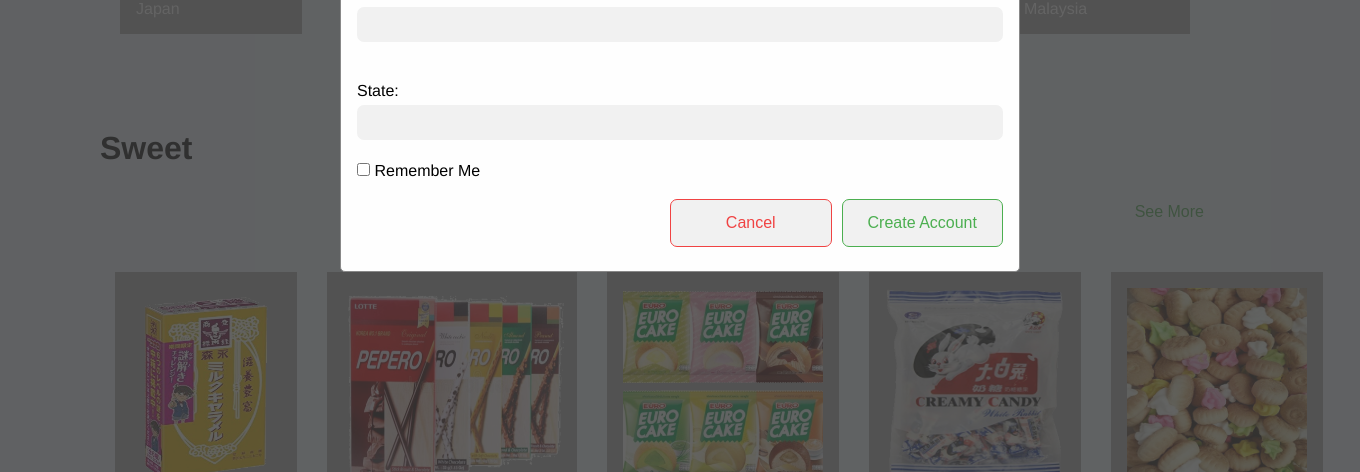
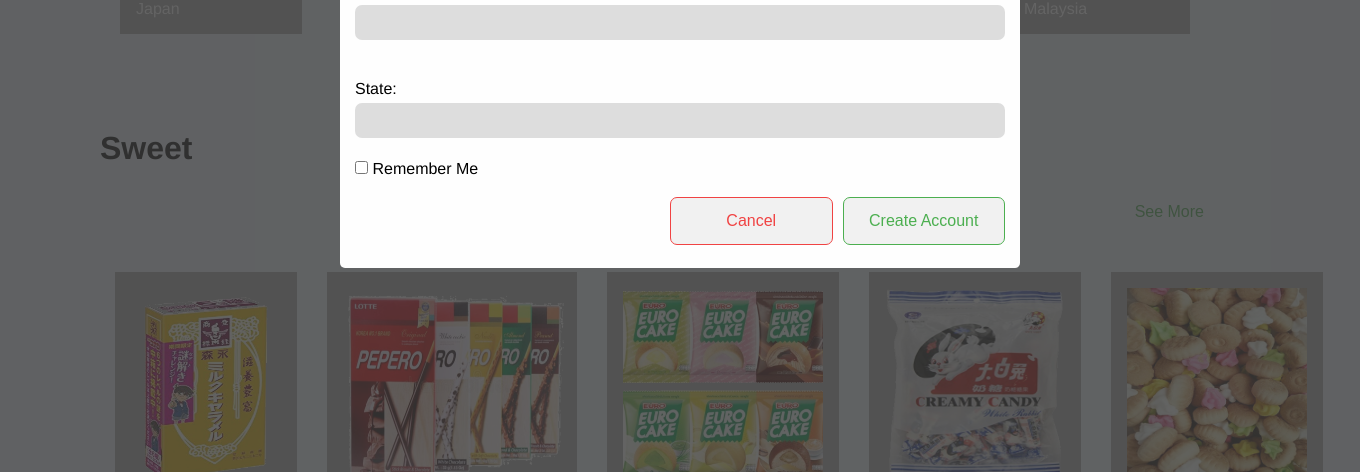
Before and after one commit to BrimFord/WebFund, a PHP site: page / in a window 1360 px wide, after a click that opens the changed part. Shown: the part 768-1240 px from the top of the page. Run offline with PHP 8.4, Linux system fonts and the light colour scheme.

Commit message:
change some shits

```diff
--- a/index.html
+++ b/index.html
@@ -44,7 +44,7 @@
 
             <!--Search Bar & Search Icon-->
             <div style="width: 70%; margin-top: 17px;">
-                <input type="text" placeholder="Search.." style="width: 90%; border-radius: 5px;margin-right: 15px;">
+                <input type="text" placeholder="Search.." style="width: 90%; border-radius: 5px;margin-right: 15px; background-color: whitesmoke;">
                 <input type="image" src="img/search.svg" alt="Submit" style="width: 27px; filter:invert(1); position: absolute; top: 38px;">
             </div>
 
@@ -57,14 +57,11 @@
 
 
         <!--Pop-up Register & Login Form-->
-        <div id="PopUpForm" class="modal" onclick="NoPopUp()">
-
-            <!-- X Close Pop-up Form-->
-            <span onclick="window.close()" class="close" title="Close Modal">&times;</span>
+        <div id="PopUpForm" class="PopUpContainer" onclick="NoPopUp()">
 
             <!--REGISTER FORM-->
-            <form action="/handling.php" method="POST" class="modal-content" id="accountForm" onsubmit="return validateForm()">
-                    <div class="padding">
+            <form action="/handling.php" method="POST" class="PopUpContent" id="accountForm" onsubmit="return validateForm()">
+                    <div style="padding: 15px;">
 
                         <!--SIGN UP & LOGIN Headings-->
                         <div style="overflow: auto;">
@@ -77,7 +74,7 @@
                         <!--REGISTER FORM FIELDS-->
                         <div>
                             <label for="user_name">Username: </label><br>
-                            <input type="text" id="user_name" name="user_name">
+                            <input type="text" id="user_name" name="user_name" placeholder="Full Name">
 
                             <br><br>
 
@@ -124,8 +121,8 @@
 
 
                 <!--LOGIN FORM-->
-                <form action="/handling.php" method="POST" class="modal-content" id="loginForm" onsubmit="return validateFormLogin()" style="display: none;">
-                        <div class="padding">
+                <form action="/handling.php" method="POST" class="PopUpContent" id="loginForm" onsubmit="return validateFormLogin()" style="display: none;">
+                        <div style="padding: 15px;">
 
                                 <!--SIGN UP & LOGIN Headings-->
                                 <div style="overflow: auto;">
@@ -157,46 +154,6 @@
         </div>
 
 
-
-        <!--CHECKOUT-->
-        <div id="PopUpCart" class="modal" onclick="NoPopUpCart()">
-                <div class="padding modal-content">
-
-                    <!--CHECKOUT Headings-->
-                    <div>
-                            <h1 style="display: inline-block;">Checkout</h1>
-                        </div>
-                        <br><br>
-
-                        <!---->
-                        <div>
-                            <label for="method">Payment Method: </label>
-                            <br>
-                            <select name="method" id="method" style="width: 100%;" onchange="payment()">
-                                <option value="" disabled selected>--SELECT--</option>
-                                <option value="cod">Cash on Delivery</option>
-                                <option value="card">Credit/Debit Card</option>
-                            </select>
-
-                            <br><br>
-
-                            <label for="addressShipping">Shipping Address: </label>
-                            <input type="text" name="addressShipping"><br>
-                            <input type="checkbox" name="addressUser" style="margin-bottom:15px"> Same as profile's address
-
-                            <br><br>
-
-                            <div id="card" style="display: none">
-                                <h1>Accepted Payment</h1><br><br>
-
-                                <label for="postcode">Card Number: </label><br>
-                                <input type="number" name="cardNum" pattern="[0-9]{14}">
-
-
-                            </div>
-                        </div>
-                </div>
-        </div>
 
 
 
--- a/script/header.js
+++ b/script/header.js
@@ -1,8 +1,3 @@
-            function close(){
-                document.getElementById('PopUpForm').style.display='none';
-            }
-
-
             function validateForm(){
 
             var name = document.forms["accountForm"]["user_name"].value;
--- a/style/header.css
+++ b/style/header.css
@@ -31,7 +31,7 @@
         margin-top: 5px;
         margin-bottom: 22px;
         border: none;
-        background: #f1f1f1;
+        background: #ddd;
         border-radius: 7px;
         }
 
@@ -76,7 +76,7 @@
         }
 
 
-        .modal {
+        .PopUpContainer {
         display: none; /* Hidden by default */
         position: fixed; /* Stay in place */
         z-index: 2001; /* Sit on top */
@@ -89,30 +89,11 @@
         padding-top: 50px;
         }
 
-        .modal-content {
+        .PopUpContent {
         background-color: #fefefe;
         margin: 5% auto 15% auto; /* 5% from the top, 15% from the bottom and centered */
-        border: 1px solid #888;
         width: 50%; /* Could be more or less, depending on screen size */
         border-radius: 5px;
-        }
-
-        .padding{
-            padding: 16px;
-        }
-
-        .close {
-        position: absolute;
-        right: 320px;
-        top: 50px;
-        font-size: 40px;
-        font-weight: bold;
-        color: #f1f1f1;
-        }
-
-        .close:hover, .close:focus {
-        color: #f44336;
-        cursor: pointer;
         }
 
         /* Clear floats */
```
Also changed, not shown: Checkout.html (added, +80 -0 lines).
